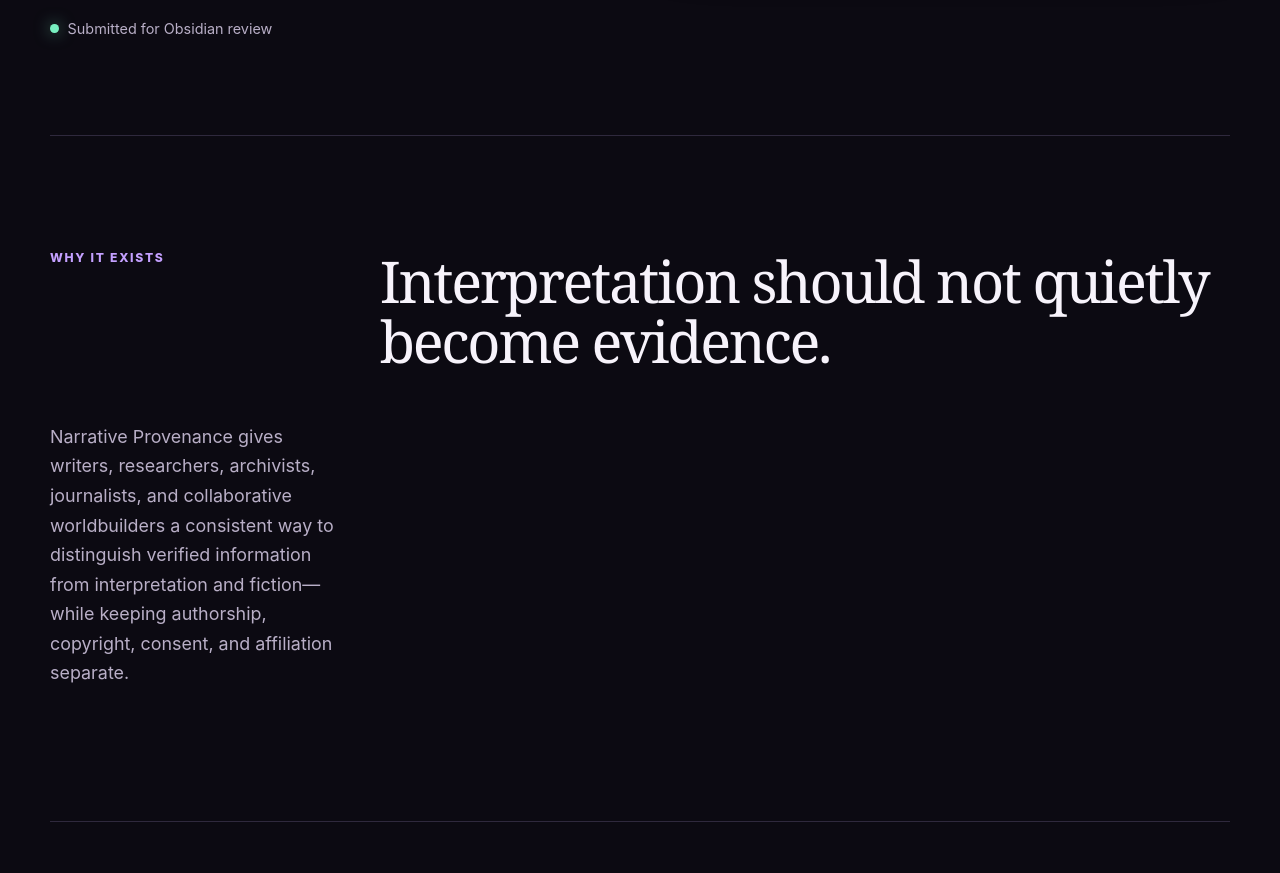
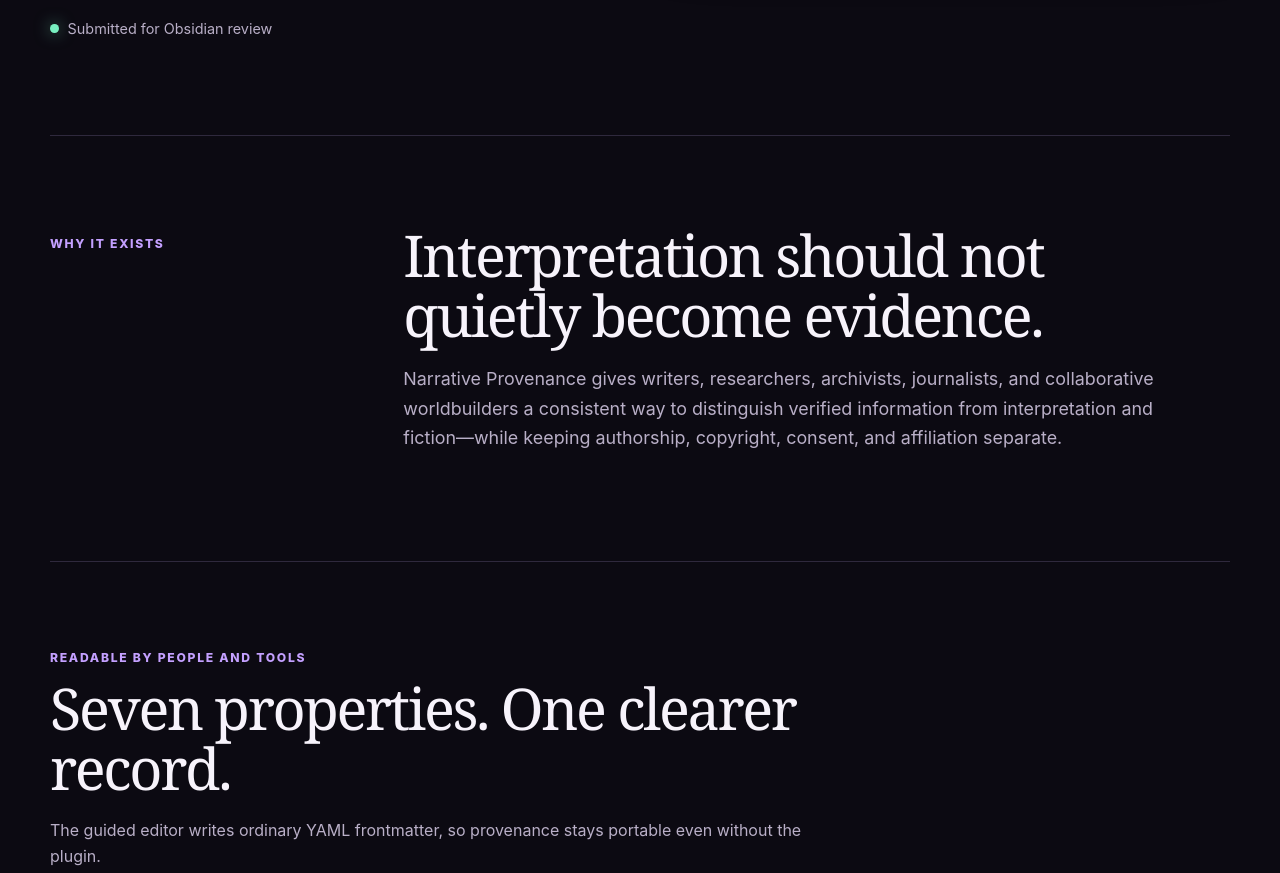
Before and after one commit to ibloud/narrative-provenance, a website: page docs/index.html in a window 1280 px wide. Shown: the part 724-1597 px from the top of the page. Drawn offline with Linux system fonts and the light colour scheme.

Commit message:
fix: rebalance purpose section spacing

```diff
--- a/docs/index.html
+++ b/docs/index.html
@@ -53,8 +53,10 @@
 
     <section class="purpose" aria-labelledby="purpose-heading">
       <p class="section-label">Why it exists</p>
-      <h2 id="purpose-heading">Interpretation should not quietly become evidence.</h2>
-      <p>Narrative Provenance gives writers, researchers, archivists, journalists, and collaborative worldbuilders a consistent way to distinguish verified information from interpretation and fiction—while keeping authorship, copyright, consent, and affiliation separate.</p>
+      <div class="purpose-copy">
+        <h2 id="purpose-heading">Interpretation should not quietly become evidence.</h2>
+        <p>Narrative Provenance gives writers, researchers, archivists, journalists, and collaborative worldbuilders a consistent way to distinguish verified information from interpretation and fiction—while keeping authorship, copyright, consent, and affiliation separate.</p>
+      </div>
     </section>
 
     <section class="field-section" id="how-it-works" aria-labelledby="fields-heading">
--- a/docs/styles.css
+++ b/docs/styles.css
@@ -63,10 +63,12 @@ h1 span { color: var(--purple-bright); }
 .hero-art::before { content: ""; position: absolute; inset: -8%; background: radial-gradient(circle, rgba(153, 89, 247, .25), transparent 62%); filter: blur(1.5rem); z-index: -1; }
 .hero-art img { display: block; width: 100%; height: auto; border: 1px solid var(--line); border-radius: .8rem; box-shadow: 0 2rem 5rem rgba(0,0,0,.45); }
 
-.purpose, .field-section, .privacy, .boundary, .cta { padding: clamp(4rem, 9vw, 8rem) 0; border-top: 1px solid var(--line); }
-.purpose { display: grid; grid-template-columns: .7fr 2fr; gap: 2rem; }
+.purpose, .field-section, .privacy, .boundary, .cta { padding: clamp(4rem, 7vw, 6rem) 0; border-top: 1px solid var(--line); }
+.purpose { display: grid; grid-template-columns: minmax(10rem, .7fr) minmax(0, 2fr); align-items: start; gap: clamp(2rem, 5vw, 4rem); }
+.purpose .section-label { margin-top: .7rem; }
 .purpose h2, .section-intro h2, .privacy h2, .boundary h2, .cta h2 { margin-bottom: 1.2rem; font-family: Georgia, "Times New Roman", serif; font-size: clamp(2.25rem, 4.5vw, 4.25rem); line-height: 1.04; letter-spacing: -.04em; font-weight: 500; }
-.purpose > p:last-child, .boundary > p:last-child, .cta > p { max-width: 48rem; color: var(--muted); font-size: 1.12rem; }
+.purpose-copy { max-width: 50rem; }
+.purpose-copy > p, .boundary > p:last-child, .cta > p { max-width: 48rem; color: var(--muted); font-size: 1.12rem; }
 .section-intro { max-width: 48rem; margin-bottom: 3rem; }
 .section-intro > p:last-child { color: var(--muted); }
 .field-grid { display: grid; grid-template-columns: repeat(4, 1fr); gap: 1px; background: var(--line); border: 1px solid var(--line); }
@@ -92,6 +94,8 @@ footer a { color: var(--text); }
   .hero-art { order: -1; }
   h1 { font-size: clamp(3rem, 15vw, 5.2rem); }
   .purpose, .privacy { grid-template-columns: 1fr; }
+  .purpose { gap: 1.25rem; }
+  .purpose .section-label { margin-top: 0; }
   .field-grid { grid-template-columns: repeat(2, 1fr); }
   footer { flex-direction: column; gap: .5rem; }
 }
```
